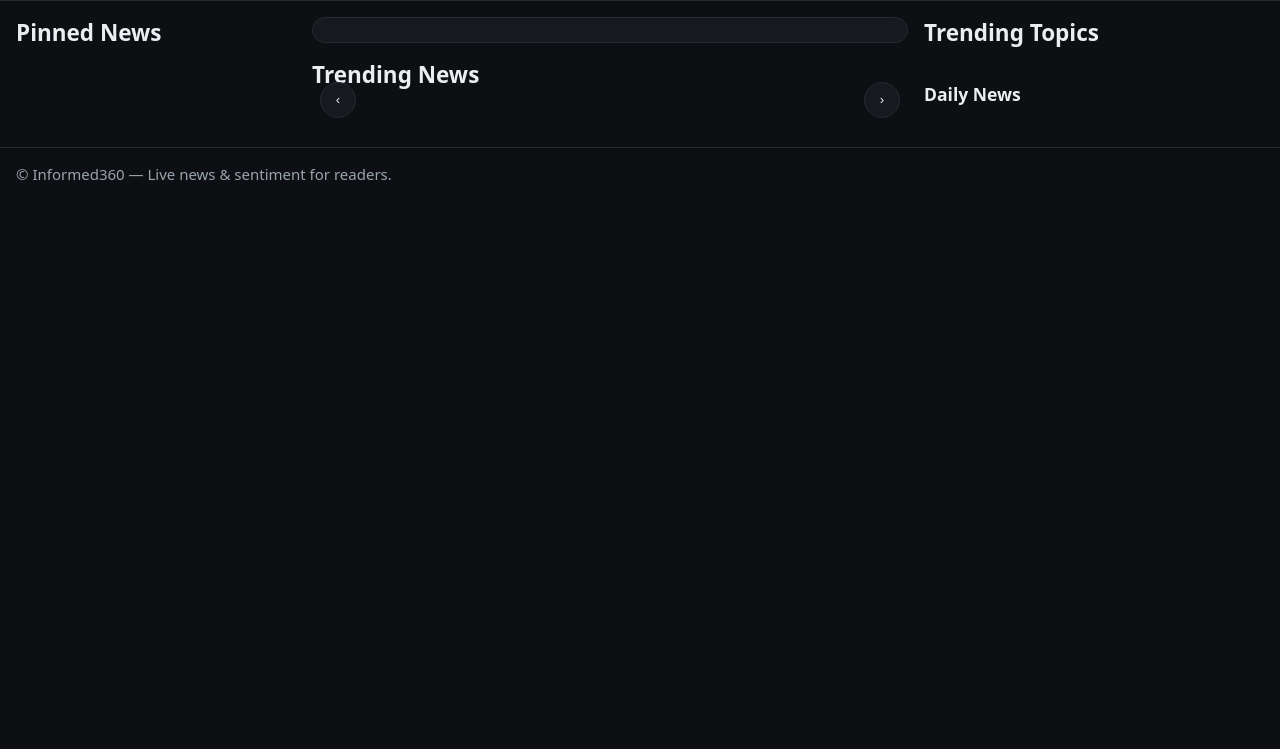
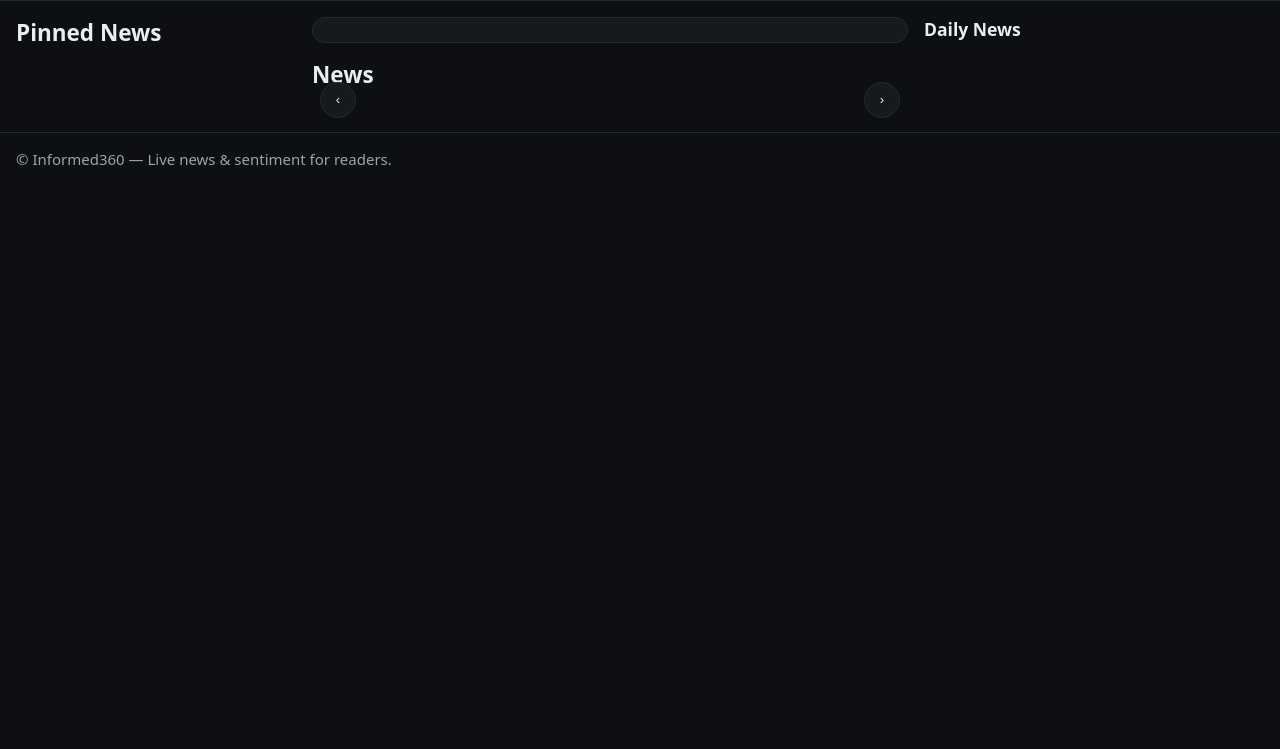
Before and after one commit to srajx786/Informed360_T, a website: page public/index.html in a window 1280 px wide. Shown: the part 51-800 px from the top of the page. Drawn offline with Linux system fonts and the light colour scheme; no server answers.

Commit message:
index.html

```diff
--- a/public/index.html
+++ b/public/index.html
@@ -10,7 +10,6 @@
   <header class="topbar">
     <div class="brand">Informed360</div>
     <div id="ticker" class="ticker" aria-live="polite"></div>
-    <!-- Theme toggle button (sun/moon icon set via JS) -->
     <button id="themeToggle" class="theme-toggle" aria-label="Toggle theme"></button>
   </header>
 
@@ -21,15 +20,11 @@
     </aside>
 
     <section class="center">
-      <!-- Highlighted hero story (from the latest article) -->
       <div id="mainHero" class="main-hero"></div>
-      <!-- Trending News section: displays aggregated clusters of stories based on common phrases.
-           Each cluster shows the headline, an overall sentiment bar, the number of
-           matching articles and an image from the first story. A horizontal
-           scroller lets users navigate through the top clusters. -->
+      <!-- News section -->
       <div class="trending-news-section">
-        <h2>Trending News</h2>
-        <div class="topics-carousel" id="topicsCarousel" role="region" aria-label="Trending topics">
+        <h2>News</h2>
+        <div class="topics-carousel" id="topicsCarousel" role="region" aria-label="News">
           <button class="nav prev" id="topicPrev" aria-label="Previous">‹</button>
           <div class="topic-slides" id="topicSlides"></div>
           <button class="nav next" id="topicNext" aria-label="Next">›</button>
@@ -38,9 +33,6 @@
     </section>
 
     <aside class="right">
-      <h2>Trending Topics</h2>
-      <div id="trending" class="trend-list"></div>
-
       <div class="daily">
         <h3>Daily News</h3>
         <div id="daily" class="daily-list"></div>
```
